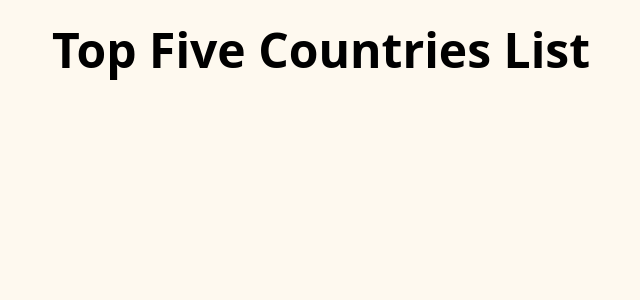
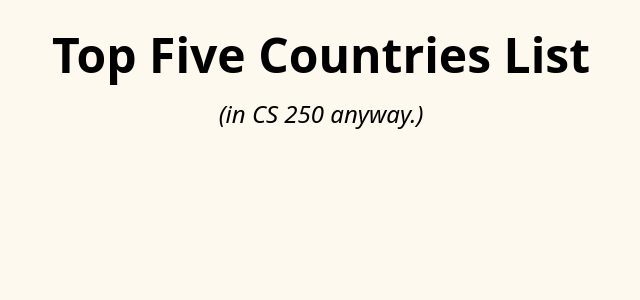
Before and after one commit to functionfaiecho/CS-250-Software-Development-Lifecycle-Java-Website, a Next.js app in the folder EnhancedSite/enhancedjava/: page / in a window 1280 px wide. Shown: the top 300 px of the page, without its empty margins (319-959 px from the left). Built offline with nearby package versions, Linux system fonts and the light colour scheme.

Commit message:
Header component complete

```diff
--- a/EnhancedSite/enhancedjava/app/(components)/Header.tsx
+++ b/EnhancedSite/enhancedjava/app/(components)/Header.tsx
@@ -2,8 +2,9 @@
 
 const Header: React.FC = () => {
   return (
-    <div style={{ display: 'flex', justifyContent: 'center', alignItems: 'center', height: '100px' }}>
-      <h1 style={{ fontSize: '3rem', fontWeight: 'bold' }}>Top Five Countries List</h1>
+    <div style={{ display: 'flex', flexDirection: 'column', justifyContent: 'center', alignItems: 'center', height: '150px' }}>
+      <h1 style={{ fontSize: '3rem', fontWeight: 'bold', marginBottom: '5px' }}>Top Five Countries List</h1>
+      <h2 style={{ fontSize: '1.5rem', fontStyle: 'italic', marginTop: '0' }}>(in CS 250 anyway.)</h2>
     </div>
   );
 };
```
